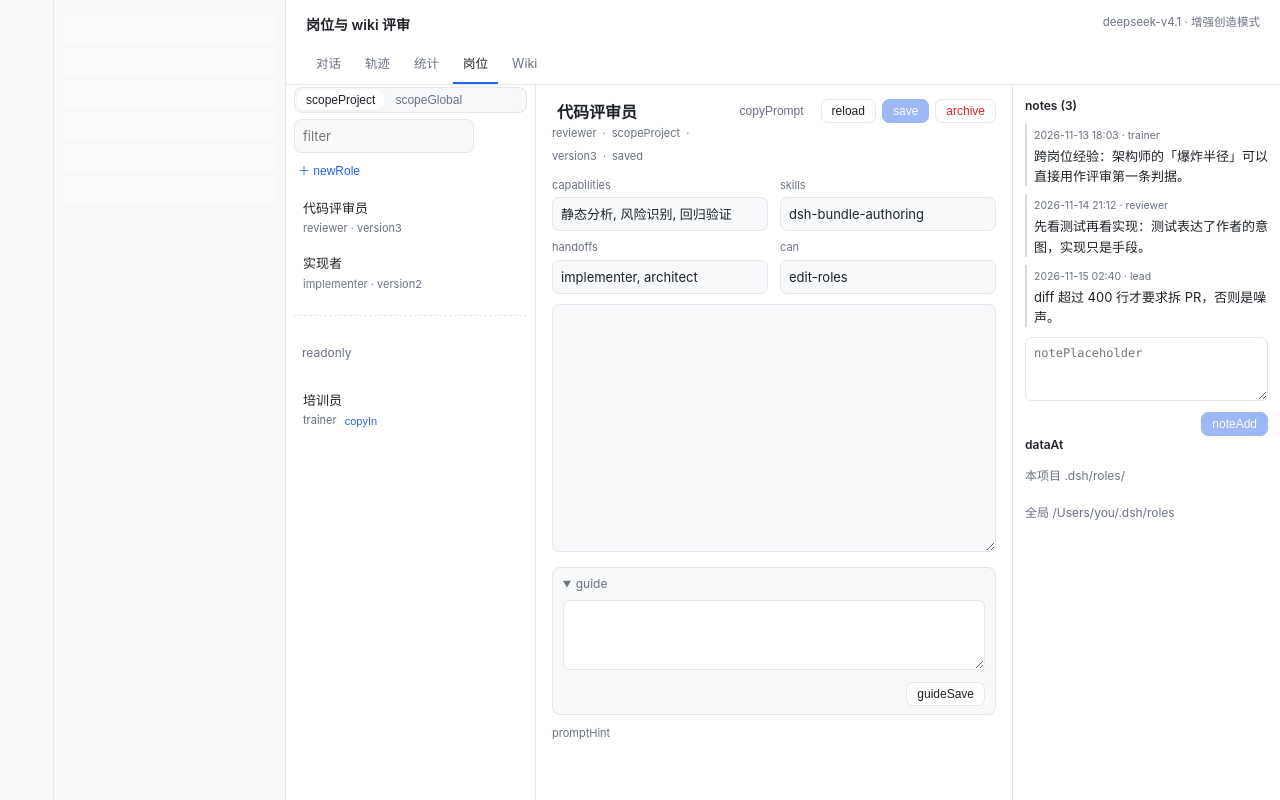
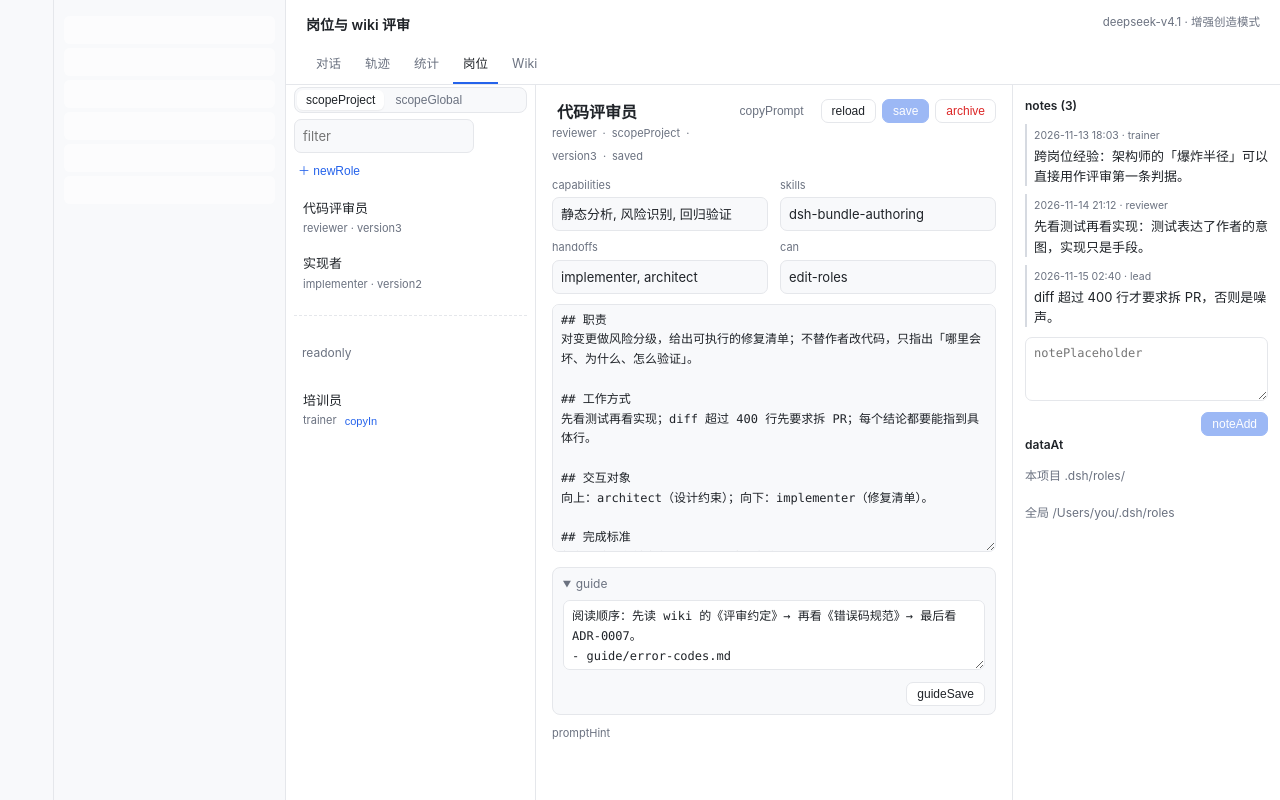
Before and after one commit to chrock-hyper/dsh-hyper-mode, a website: page docs/demo/preview-roles.html in a window 1280 px wide. Drawn offline with Linux system fonts and the light colour scheme.

Commit message:
fix(preview): serialize fragments and textarea content so screenshots reflect the real tree

```diff
--- a/docs/demo/preview-roles.html
+++ b/docs/demo/preview-roles.html
@@ -129,9 +129,21 @@
 向上：architect（设计约束）；向下：implementer（修复清单）。
 
 ## 完成标准
-每条风险都有触发条件、后果与验证方式。"></textarea><details class="hr-guide" open><summary>guide</summary><textarea class="hr-textarea hr-guide-text" value="阅读顺序：先读 wiki 的《评审约定》→ 再看《错误码规范》→ 最后看 ADR-0007。
+每条风险都有触发条件、后果与验证方式。">## 职责
+对变更做风险分级，给出可执行的修复清单；不替作者改代码，只指出「哪里会坏、为什么、怎么验证」。
+
+## 工作方式
+先看测试再看实现；diff 超过 400 行先要求拆 PR；每个结论都要能指到具体行。
+
+## 交互对象
+向上：architect（设计约束）；向下：implementer（修复清单）。
+
+## 完成标准
+每条风险都有触发条件、后果与验证方式。</textarea><details class="hr-guide" open><summary>guide</summary><textarea class="hr-textarea hr-guide-text" value="阅读顺序：先读 wiki 的《评审约定》→ 再看《错误码规范》→ 最后看 ADR-0007。
 - guide/error-codes.md
-- adr/0007-role-orchestration.md"></textarea><div class="hr-guide-actions"><button class="hr-btn">guideSave</button></div></details><p class="hr-hint">promptHint</p></div></section><aside class="hr-col hr-side-col"><h3 class="hr-side-title">notes (3)</h3><div><ul class="hr-note-list"><li><span class="hr-note-meta">2026-11-13 18:03 · trainer</span><p>跨岗位经验：架构师的「爆炸半径」可以直接用作评审第一条判据。</p></li><li><span class="hr-note-meta">2026-11-14 21:12 · reviewer</span><p>先看测试再看实现：测试表达了作者的意图，实现只是手段。</p></li><li><span class="hr-note-meta">2026-11-15 02:40 · lead</span><p>diff 超过 400 行才要求拆 PR，否则是噪声。</p></li></ul><textarea class="hr-textarea hr-note-input" value="" placeholder="notePlaceholder"></textarea><div class="hr-note-actions"><button class="hr-btn hr-primary" disabled>noteAdd</button></div></div><h3 class="hr-side-title">dataAt</h3><p class="hr-muted">本项目 .dsh/roles/<br></br>全局 /Users/you/.dsh/roles</p></aside></div></div></div>
+- adr/0007-role-orchestration.md">阅读顺序：先读 wiki 的《评审约定》→ 再看《错误码规范》→ 最后看 ADR-0007。
+- guide/error-codes.md
+- adr/0007-role-orchestration.md</textarea><div class="hr-guide-actions"><button class="hr-btn">guideSave</button></div></details><p class="hr-hint">promptHint</p></div></section><aside class="hr-col hr-side-col"><h3 class="hr-side-title">notes (3)</h3><div><ul class="hr-note-list"><li><span class="hr-note-meta">2026-11-13 18:03 · trainer</span><p>跨岗位经验：架构师的「爆炸半径」可以直接用作评审第一条判据。</p></li><li><span class="hr-note-meta">2026-11-14 21:12 · reviewer</span><p>先看测试再看实现：测试表达了作者的意图，实现只是手段。</p></li><li><span class="hr-note-meta">2026-11-15 02:40 · lead</span><p>diff 超过 400 行才要求拆 PR，否则是噪声。</p></li></ul><textarea class="hr-textarea hr-note-input" value="" placeholder="notePlaceholder"></textarea><div class="hr-note-actions"><button class="hr-btn hr-primary" disabled>noteAdd</button></div></div><h3 class="hr-side-title">dataAt</h3><p class="hr-muted">本项目 .dsh/roles/<br></br>全局 /Users/you/.dsh/roles</p></aside></div></div></div>
   </main>
 </div>
 <script>globalThis.__previewReady = true</script>
--- a/scripts/preview.mjs
+++ b/scripts/preview.mjs
@@ -73,7 +73,9 @@ function createHooks() {
 }
 
 const hooks = createHooks()
+const Fragment = Symbol('Fragment')
 const React = {
+  Fragment,
   createElement(type, props, ...children) {
     return { type, props: props ?? {}, children: children.flat(Infinity).filter((child) => child !== null && child !== false) }
   },
@@ -248,6 +250,7 @@ function toHtml(node) {
   if (Array.isArray(node)) return node.map(toHtml).join('')
   if (typeof node === 'string' || typeof node === 'number') return escape(node)
   const { type, props: elementProps, children } = node
+  if (type === Fragment) return children.map(toHtml).join('')
   if (typeof type === 'function') {
     return toHtml(type({ ...elementProps, children: children.length === 1 ? children[0] : children }))
   }
@@ -261,7 +264,7 @@ function toHtml(node) {
   if (elementProps.rows) attrs.push(`rows="${elementProps.rows}"`)
   const body = children.map(toHtml).join('')
   if (type === 'input') return `<input ${attrs.join(' ')}>`
-  if (type === 'textarea') return `<textarea ${attrs.join(' ')}>${body}</textarea>`
+  if (type === 'textarea') return `<textarea ${attrs.join(' ')}>${elementProps.value === undefined ? body : escape(elementProps.value)}</textarea>`
   if (type === 'style') return ''
   return `<${type}${attrs.length === 0 ? '' : ` ${attrs.join(' ')}`}>${body}</${type}>`
 }
```
Also changed, not shown: docs/demo/preview-wiki.html (+10 -2 lines), docs/demo/preview-roles-wide.png, docs/demo/preview-roles.png, docs/demo/preview-wiki-wide.png (added), docs/demo/preview-wiki.png.
